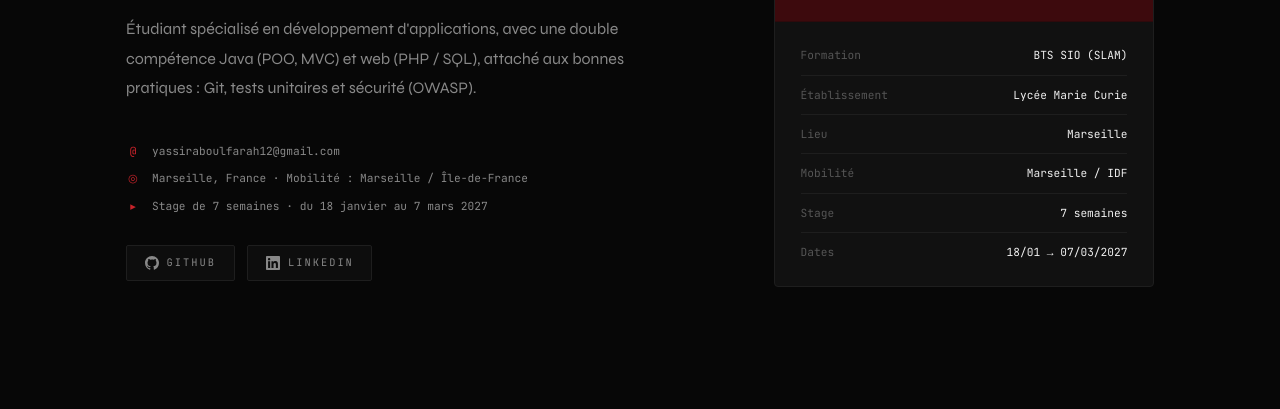
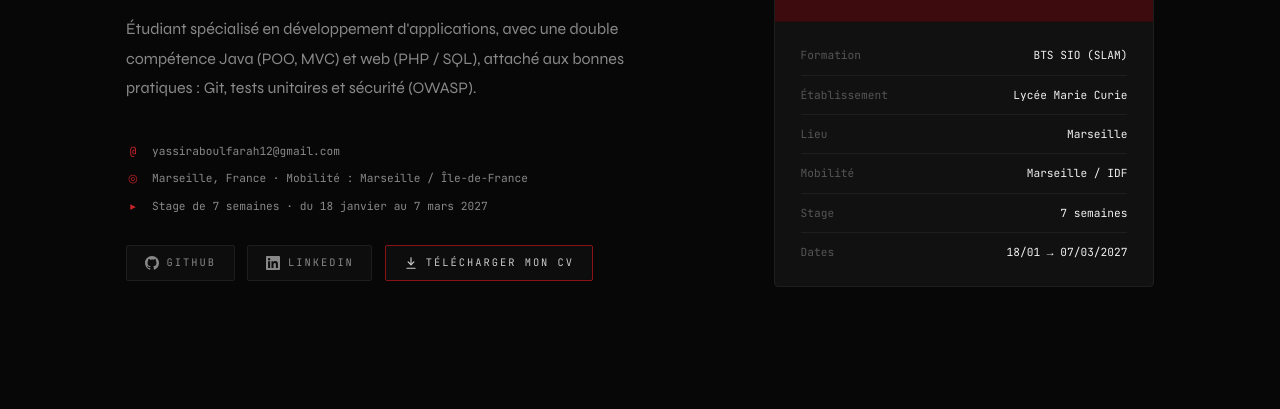
Before and after one commit to Yassir-aboulfarah/Portfolio, a plain HTML site: page index.html in a window 1280 px wide. Shown: the part 391-800 px from the top of the page. Drawn offline with Linux system fonts and the light colour scheme.

Commit message:
Ajout du bouton Télécharger mon CV

```diff
--- a/index.html
+++ b/index.html
@@ -45,6 +45,10 @@
         <a href="https://www.linkedin.com/in/yassir-aboulfarah-7b1855335/" target="_blank" rel="noopener" class="social-btn li">
           <svg width="14" height="14" viewBox="0 0 24 24" fill="currentColor"><path d="M20.45 20.45h-3.55v-5.57c0-1.33-.03-3.04-1.85-3.04-1.85 0-2.13 1.45-2.13 2.94v5.67H9.37V9h3.41v1.56h.05c.48-.9 1.64-1.85 3.37-1.85 3.6 0 4.27 2.37 4.27 5.45v6.29zM5.34 7.43a2.06 2.06 0 1 1 0-4.12 2.06 2.06 0 0 1 0 4.12zm1.78 13.02H3.56V9h3.56v11.45zM22.22 0H1.77C.79 0 0 .77 0 1.73v20.54C0 23.23.79 24 1.77 24h20.45c.98 0 1.78-.77 1.78-1.73V1.73C24 .77 23.2 0 22.22 0z"/></svg>
           LinkedIn
+        </a>
+        <a href="CV_Yassir_Aboulfarah.pdf" download class="social-btn cv">
+          <svg width="14" height="14" viewBox="0 0 24 24" fill="none" stroke="currentColor" stroke-width="2" stroke-linecap="round" stroke-linejoin="round"><path d="M12 3v12"/><path d="m7 10 5 5 5-5"/><path d="M5 21h14"/></svg>
+          Télécharger mon CV
         </a>
       </div>
     </div>
--- a/style.css
+++ b/style.css
@@ -221,3 +221,8 @@ footer { border-top:1px solid var(--border); padding:1.8rem 3.5rem; max-width:11
   footer { flex-direction:column; align-items:flex-start; gap:.6rem; }
   .f-contact { text-align:left; }
 }
+
+/* BOUTON CV */
+.social-btns { flex-wrap:wrap; }
+.social-btn.cv { border-color:var(--red-dark); color:var(--text); }
+.social-btn.cv:hover { border-color:var(--red); color:var(--white); background:var(--red-dim); }
```
